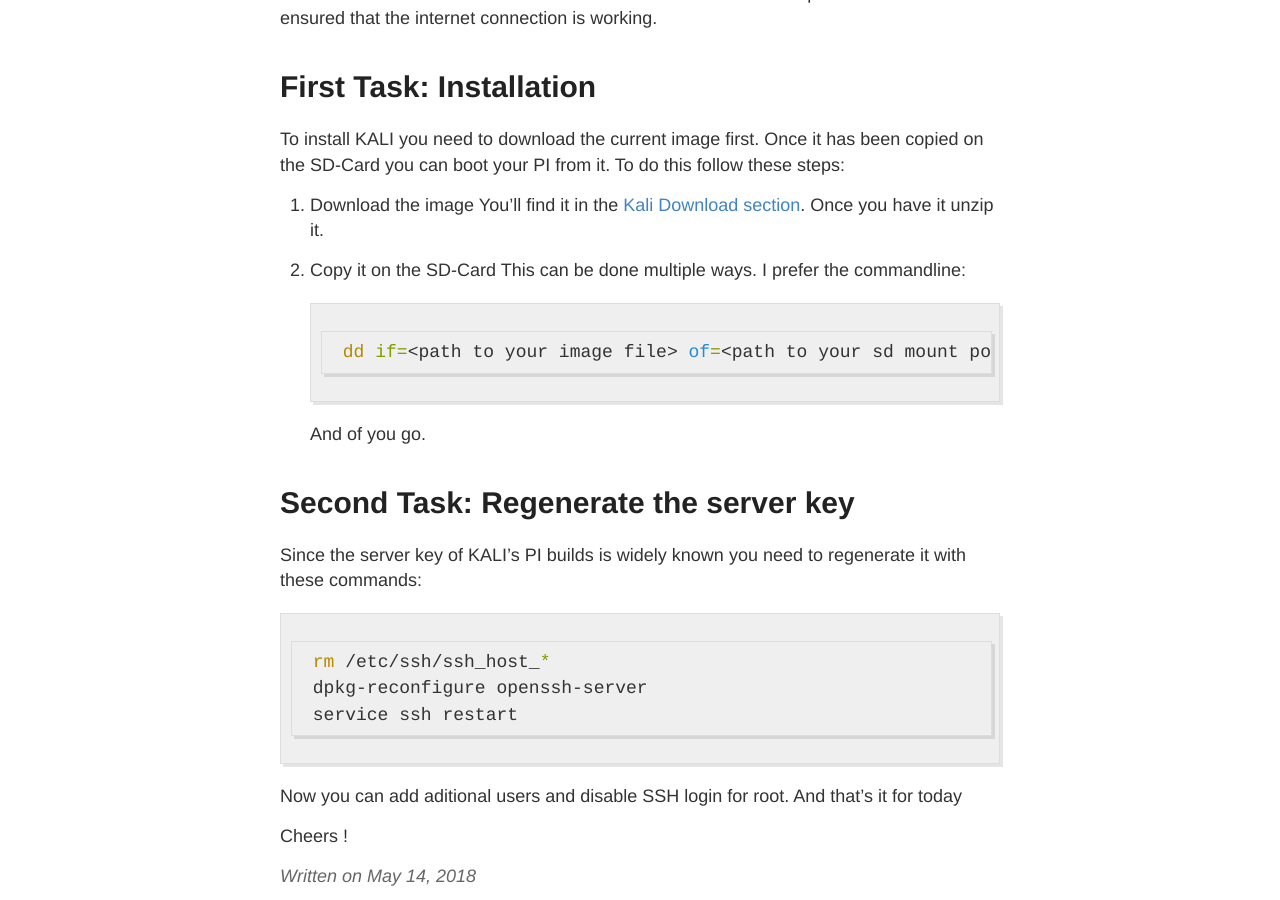
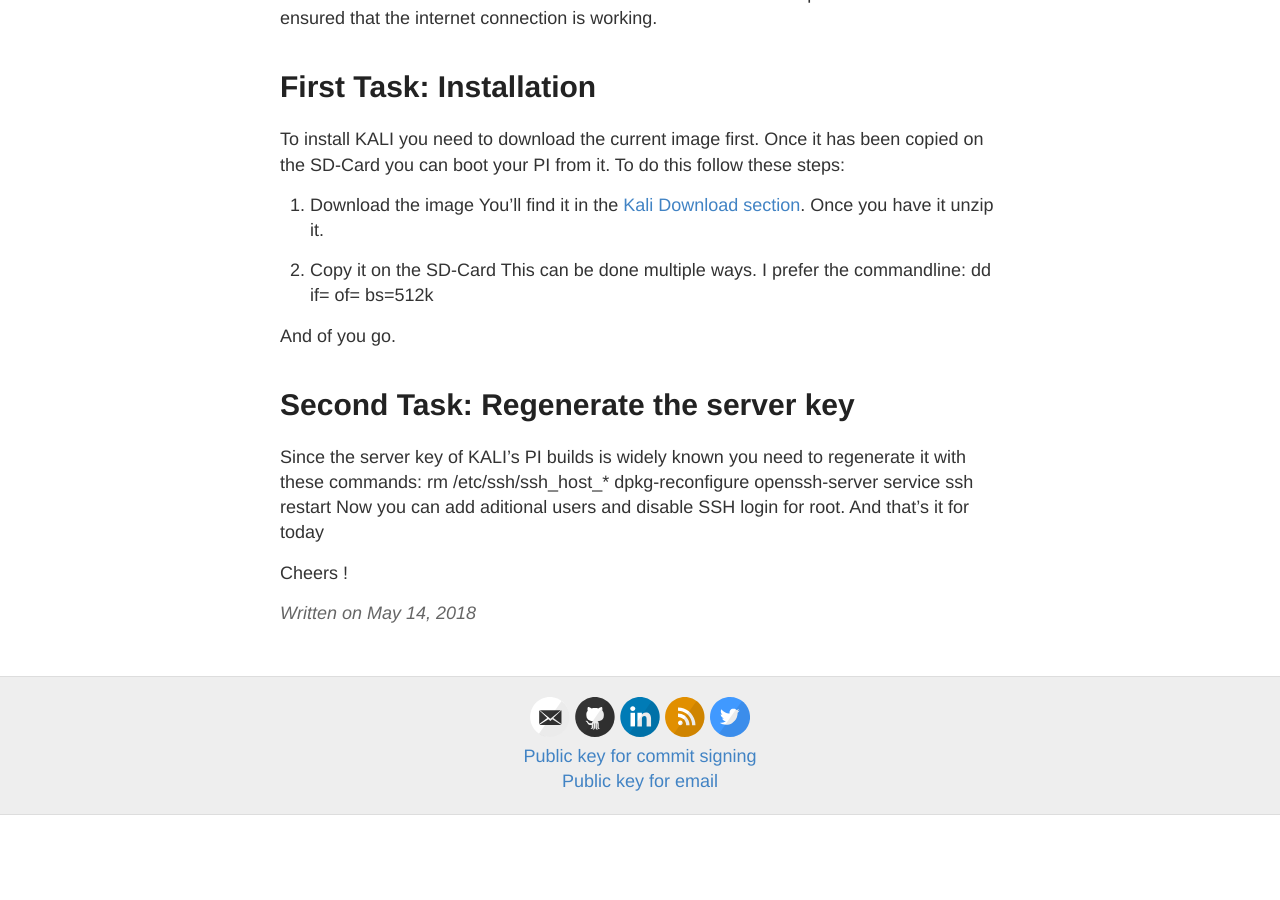
Before and after one commit to mmiedaner/mmiedaner.github.io, a Jekyll site: the page built from _posts/2018-05-14-Kali-on-raspberry-pi-1.md, in a window 1280 px wide and 900 px high, scrolled down 551 px. Built offline with Jekyll 4.4.1, drawn with Linux system fonts in a browser that asks for light colours; comment, search, counter and statistics services are not loaded; after the commit the page ends 1366 px from its top, so only the background shows below that.

Commit message:
Update 2018-05-14-Kali-on-raspberry-pi-1.md

````diff
--- a/_posts/2018-05-14-Kali-on-raspberry-pi-1.md
+++ b/_posts/2018-05-14-Kali-on-raspberry-pi-1.md
@@ -29,18 +29,15 @@ it.
 
 2. Copy it on the SD-Card
 This can be done multiple ways. I prefer the commandline:
-```bash
  dd if=<path to your image file> of=<path to your sd mount point> bs=512k
-```
+
 And of you go.
 
 # Second Task: Regenerate the server key #
 Since the server key of KALI's PI builds is widely known you need to regenerate it with these commands:
-```bash
  rm /etc/ssh/ssh_host_*
  dpkg-reconfigure openssh-server
  service ssh restart
-```
 Now you can add aditional users and disable SSH login for root. And that's it for today
 
 Cheers !
````
